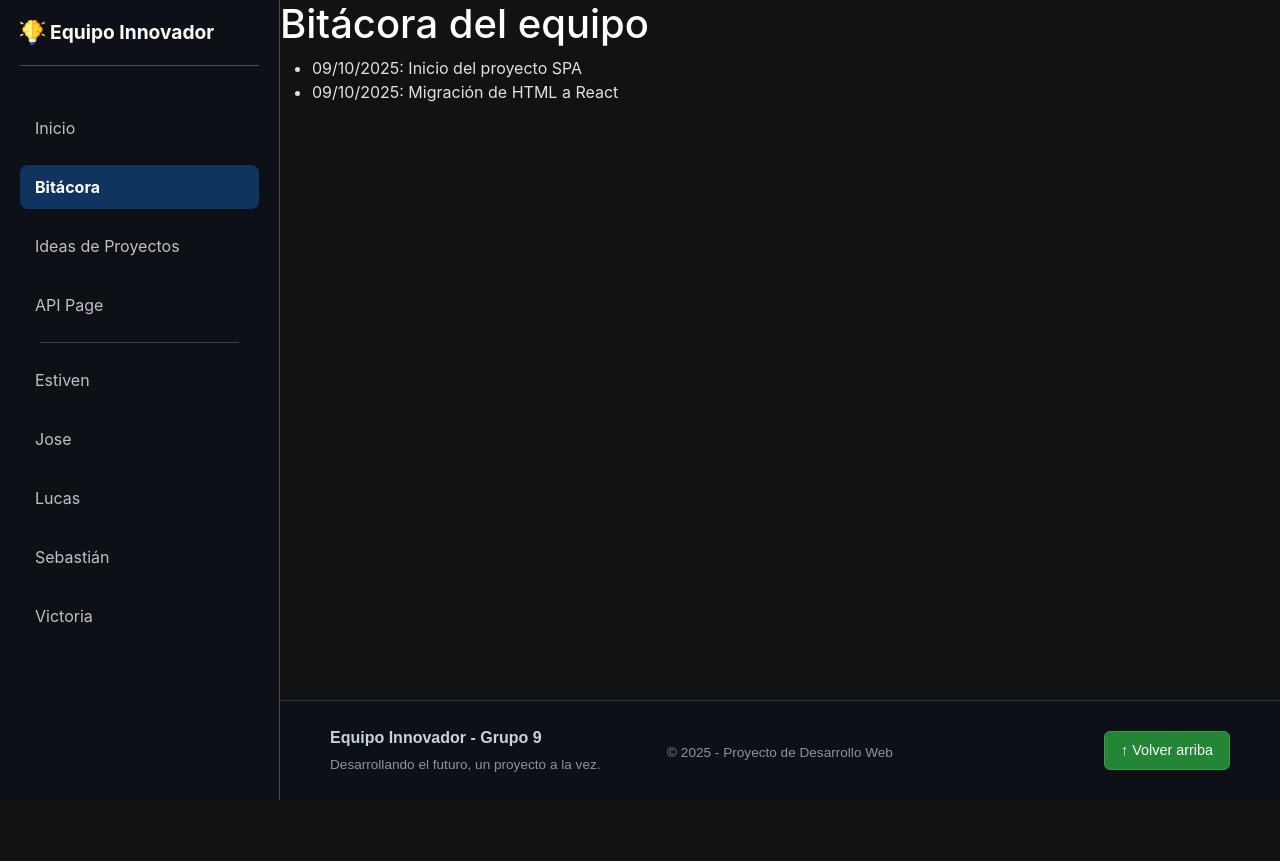
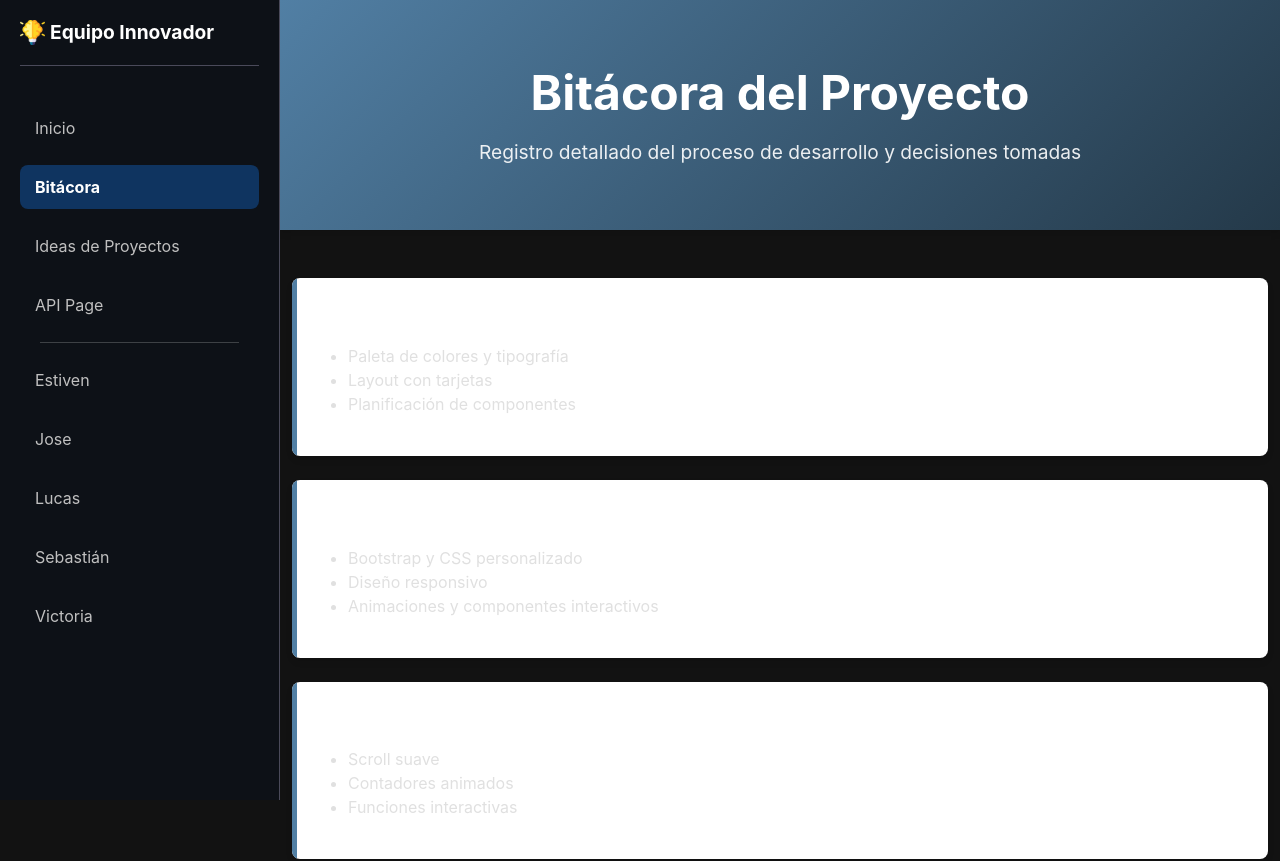
Before and after one commit to josecolombotk/desarrollo-frontend-ifts29-2, a React (Vite) app: page /bitacora in a window 1280 px wide. Shown: the top 861 px of the page. Before the commit the page ends 800 px from the top, so only its background shows below. Built offline with nearby package versions, Linux system fonts and the light colour scheme.

Commit message:
bitacora y arreglos en mi pagina

```diff
--- a/package.json
+++ b/package.json
@@ -13,6 +13,7 @@
     "bootstrap": "^5.3.8",
     "react": "^19.1.1",
     "react-dom": "^19.1.1",
+    "react-icons": "^5.5.0",
     "react-router-dom": "^7.9.4"
   },
   "devDependencies": {
--- /dev/null
+++ b/src/css/Bitacora.css
@@ -0,0 +1,194 @@
+:root {
+  --primary-color: #517fa4;
+  --secondary-color: #243949;
+  --accent-color: #517fa4;
+  --text-dark: #2d3436;
+  --text-light: #636e72;
+  --bg-light: #f8f9fa;
+  --white: #ffffff;
+  --shadow: 0 4px 6px rgba(0, 0, 0, 0.1);
+  --shadow-hover: 0 10px 20px rgba(0, 0, 0, 0.15);
+  --border-radius: 10px;
+}
+
+.bitacora-header {
+  background: linear-gradient(135deg, var(--primary-color), var(--secondary-color));
+  color: white;
+  padding: 4rem 0 3rem;
+  text-align: center;
+  box-shadow: var(--shadow);
+}
+
+.bitacora-header h1 {
+  font-size: 3rem;
+  font-weight: 700;
+  margin-bottom: 1rem;
+  animation: fadeInDown 0.8s ease;
+}
+
+.bitacora-header p {
+  font-size: 1.2rem;
+  opacity: 0.9;
+  animation: fadeInUp 0.8s ease;
+}
+
+@keyframes fadeInDown {
+  from { opacity: 0; transform: translateY(-20px); }
+  to { opacity: 1; transform: translateY(0); }
+}
+
+@keyframes fadeInUp {
+  from { opacity: 0; transform: translateY(20px); }
+  to { opacity: 1; transform: translateY(0); }
+}
+
+.bitacora-section {
+  background: linear-gradient(135deg, #f0f4f8, #e0e8f5);
+  color: var(--text-dark);
+  border-radius: var(--border-radius);
+  padding: 2rem;
+  margin: 2rem 0;
+  box-shadow: 0 6px 20px rgba(0, 0, 0, 0.08);
+  font-family: "Poppins", sans-serif;
+  transition: all 0.3s ease;
+}
+
+/* Tarjetas interactivas */
+.bitacora-card {
+  background: var(--white);
+  border-radius: var(--border-radius);
+  box-shadow: var(--shadow);
+  padding: 1.5rem;
+  margin-bottom: 1.5rem;
+  transition: all 0.3s ease;
+  position: relative;
+  overflow: hidden;
+}
+
+/* Barra lateral de color */
+.bitacora-card::before {
+  content: "";
+  position: absolute;
+  left: 0;
+  top: 0;
+  width: 5px;
+  height: 100%;
+  background: var(--accent-color);
+  border-radius: 5px 0 0 5px;
+}
+
+/* Hover de la tarjeta */
+.bitacora-card:hover {
+  transform: translateY(-5px);
+  box-shadow: var(--shadow-hover);
+}
+
+/* Contenido interno */
+.bitacora-card .card-title {
+  font-weight: 600;
+  color: var(--secondary-color);
+  font-size: 1.2rem;
+  margin-bottom: 0.5rem;
+}
+
+.bitacora-card .card-text {
+  font-size: 1rem;
+  line-height: 1.5;
+  color: var(--text-dark);
+}
+
+/* Tags */
+.bitacora-card .tag {
+  display: inline-block;
+  background: var(--primary-color);
+  color: var(--white);
+  padding: 0.25rem 0.75rem;
+  border-radius: 20px;
+  font-size: 0.8rem;
+  font-weight: 500;
+  margin-right: 0.5rem;
+  margin-top: 0.5rem;
+  transition: all 0.3s ease;
+}
+
+.bitacora-card .tag:hover {
+  background: var(--accent-color);
+  transform: translateY(-2px);
+}
+
+/* Botón de acción */
+.bitacora-btn {
+  display: inline-block;
+  margin-top: 1rem;
+  background: var(--secondary-color);
+  color: var(--white);
+  border-radius: 15px;
+  padding: 0.5rem 1.5rem;
+  font-weight: 500;
+  text-decoration: none;
+  transition: all 0.3s ease;
+}
+
+.bitacora-btn:hover {
+  background: var(--primary-color);
+  transform: translateY(-2px);
+  box-shadow: 0 4px 15px rgba(52, 152, 219, 0.3);
+}
+
+/* Animación fade-in */
+.bitacora-card.fade-in {
+  opacity: 0;
+  transform: translateY(30px);
+  transition: all 0.6s ease;
+}
+
+.bitacora-card.fade-in.visible {
+  opacity: 1;
+  transform: translateY(0);
+}
+
+/* Listas interactivas */
+.bitacora-section ul {
+  list-style: none;
+  padding: 0;
+  margin: 1rem 0 0 0;
+}
+
+.bitacora-section li {
+  background: var(--white);
+  color: var(--text-dark);
+  margin-bottom: 0.75rem;
+  padding: 0.8rem 1rem;
+  border-radius: var(--border-radius);
+  box-shadow: 0 2px 6px rgba(0, 0, 0, 0.08);
+  transition: all 0.3s ease;
+}
+
+.bitacora-section li:hover {
+  transform: translateX(5px);
+  box-shadow: 0 6px 20px rgba(0, 0, 0, 0.12);
+}
+
+
+
+@keyframes spin {
+  to { transform: rotate(360deg); }
+}
+
+/* Responsive */
+@media (max-width: 900px) {
+  .bitacora-card {
+    padding: 1rem;
+  }
+}
+
+@media (max-width: 400px) {
+  .bitacora-btn {
+    padding: 0.4rem 1rem;
+    font-size: 0.85rem;
+  }
+
+  .bitacora-section h3 {
+    font-size: 1.5rem;
+  }
+}
--- a/src/pages/Bitacora.jsx
+++ b/src/pages/Bitacora.jsx
@@ -1,11 +1,85 @@
+import { useEffect, useState } from "react";
+import "../css/Bitacora.css";
+
+
 export default function Bitacora() {
+  const [mostrarResumen, setMostrarResumen] = useState(false);
+
+  useEffect(() => {
+    const cards = document.querySelectorAll(".fade-in");
+    const observer = new IntersectionObserver(
+      (entries) => {
+        entries.forEach((entry) => {
+          if (entry.isIntersecting) entry.target.classList.add("visible");
+        });
+      },
+      { threshold: 0.1 }
+    );
+    cards.forEach((card) => observer.observe(card));
+  }, []);
+
+  const fases = [
+    {
+      titulo: "Fase 1: Planificación y Diseño",
+      dias: "Días 1-3",
+      puntos: ["Paleta de colores y tipografía", "Layout con tarjetas", "Planificación de componentes"],
+    },
+    {
+      titulo: "Fase 2: Desarrollo Frontend",
+      dias: "Días 4-10",
+      puntos: ["Bootstrap y CSS personalizado", "Diseño responsivo", "Animaciones y componentes interactivos"],
+    },
+    {
+      titulo: "Fase 3: Interactividad JS",
+      dias: "Días 11-12",
+      puntos: ["Scroll suave", "Contadores animados", "Funciones interactivas"],
+    },
+    {
+      titulo: "Fase 4: Testing y Optimización",
+      dias: "Días 13-14",
+      puntos: ["Testeo responsivo", "Optimización de performance"],
+    },
+  ];
+
   return (
-    <div>
-      <h1>Bitácora del equipo</h1>
-      <ul>
-        <li>09/10/2025: Inicio del proyecto SPA</li>
-        <li>09/10/2025: Migración de HTML a React</li>
-      </ul>
-    </div>
+    <>
+      <section className="bitacora-header">
+        <div className="container">
+          <h1>Bitácora del Proyecto</h1>
+          <p>Registro detallado del proceso de desarrollo y decisiones tomadas</p>
+        </div>
+      </section>
+
+      <section className="container py-5">
+        {fases.map((fase, i) => (
+          <div key={i} className="bitacora-card fade-in">
+            <h3>{fase.titulo} <small>({fase.dias})</small></h3>
+            <ul>
+              {fase.puntos.map((p, j) => <li key={j}>{p}</li>)}
+            </ul>
+          </div>
+        ))}
+
+        <button
+          className="bitacora-btn-resumen"
+          onClick={() => setMostrarResumen(!mostrarResumen)}
+        >
+          Generar Resumen Ejecutivo
+        </button>
+
+        {mostrarResumen && (
+          <div className="bitacora-section fade-in visible">
+            <h3>Resumen Ejecutivo</h3>
+            <ul>
+              <li>Sitio web 100% responsivo</li>
+              <li>Interactividad avanzada con JS</li>
+              <li>Diseño moderno y profesional</li>
+              <li>Código limpio y documentado</li>
+            </ul>
+          </div>
+        )}
+      </section>
+
+    </>
   );
 }
--- a/src/pages/Jose.jsx
+++ b/src/pages/Jose.jsx
@@ -1,4 +1,5 @@
 import React, { useState, useEffect, useRef } from "react";
+import { Link } from "react-router-dom";
 import { Carousel } from "bootstrap";
 import "../css/jose.css";
 import joseImg from "../assets/jose.png";
@@ -163,7 +164,6 @@ export default function Jose() {
                       <span className="carousel-control-next-icon"></span>
                     </button>
                   </div>
-
                   <hr />
                   <p className="lead mb-0">
                     Al no tener mucho que agregar sobre mí, quisiera usar la
@@ -266,6 +266,77 @@ export default function Jose() {
           </div>
         </div>
       </section>
+        <section className="py-5">
+          <div className="container">
+            <div className="row g-4">
+              <div className="col-md-6">
+                <div className="card h-100 shadow bitacora-card">
+                  <div className="card-body">
+                    <h4 className="card-title text-warning mb-4">
+                      <i className="bi bi-film me-2"></i>Películas Favoritas
+                    </h4>
+                    <ul className="favorites-list mb-0">
+                      <li>
+                        <strong>Logan</strong>
+                        <p className="mb-0 text-muted">Una última aventura cruda y realista.</p>
+                      </li>
+                      <li>
+                        <strong>X-Men 2</strong>
+                        <p className="mb-0 text-muted">Una de las mejores historias del equipo.</p>
+                      </li>
+                      <li>
+                        <strong>Days of Future Past</strong>
+                        <p className="mb-0 text-muted">Viajes en el tiempo y decisiones imposibles.</p>
+                      </li>
+                    </ul>
+                  </div>
+                </div>
+              </div>
+
+              <div className="col-md-6">
+                <div className="card h-100 shadow bitacora-card">
+                  <div className="card-body">
+                    <h4 className="card-title text-warning mb-4">
+                      <i className="bi bi-music-note-beamed me-2"></i>Playlist
+                    </h4>
+                    <ul className="favorites-list mb-0" id="lista-musica">
+                      <li><strong>La Renga - Montaña roja</strong></li>
+                      <li><strong>La Renga - Motor, alma y sangre</strong></li>
+                      <li><strong>La Renga - Cuando vendrán</strong></li>
+                      <li><strong>La Renga - En pie</strong></li>
+                    </ul>
+                  </div>
+                </div>
+              </div>
+            </div>
+          </div>
+        </section>
+        {/*  Navegación entre perfiles */}
+      <section className="mb-5 py-4 bg-primary text-white">
+        <div className="container">
+          <div className="row">
+            <div className="col-12">
+              <div className="d-flex justify-content-between align-items-center">
+                <Link to="/integrantes/sebastian" className="btn btn-outline-light">
+                  <i className="bi bi-arrow-left me-1"></i>Perfil anterior
+                </Link>
+                <div className="text-center">
+                  <small>Otros integrantes:</small>
+                  <div className="mt-2">
+                    <Link to="/integrantes/lucas" className="btn btn-sm btn-outline-light me-2">Lucas</Link>
+                    <Link to="/integrantes/sebastian" className="btn btn-sm btn-outline-light me-2">Sebastian</Link>
+                    <Link to="/integrantes/estiven" className="btn btn-sm btn-outline-light me-2">Estiven</Link>
+                    <Link to="/integrantes/victoria" className="btn btn-sm btn-outline-light">Victoria</Link>
+                  </div>
+                </div>
+                <Link to="/integrantes/estiven" className="btn btn-outline-light">
+                  Siguiente perfil<i className="bi bi-arrow-right ms-1"></i>
+                </Link>
+              </div>
+            </div>
+          </div>
+        </div>
+      </section>
     </div>
   );
 }
```
Also changed, not shown: 1 other file (tests, documents, lock files or other folders).
